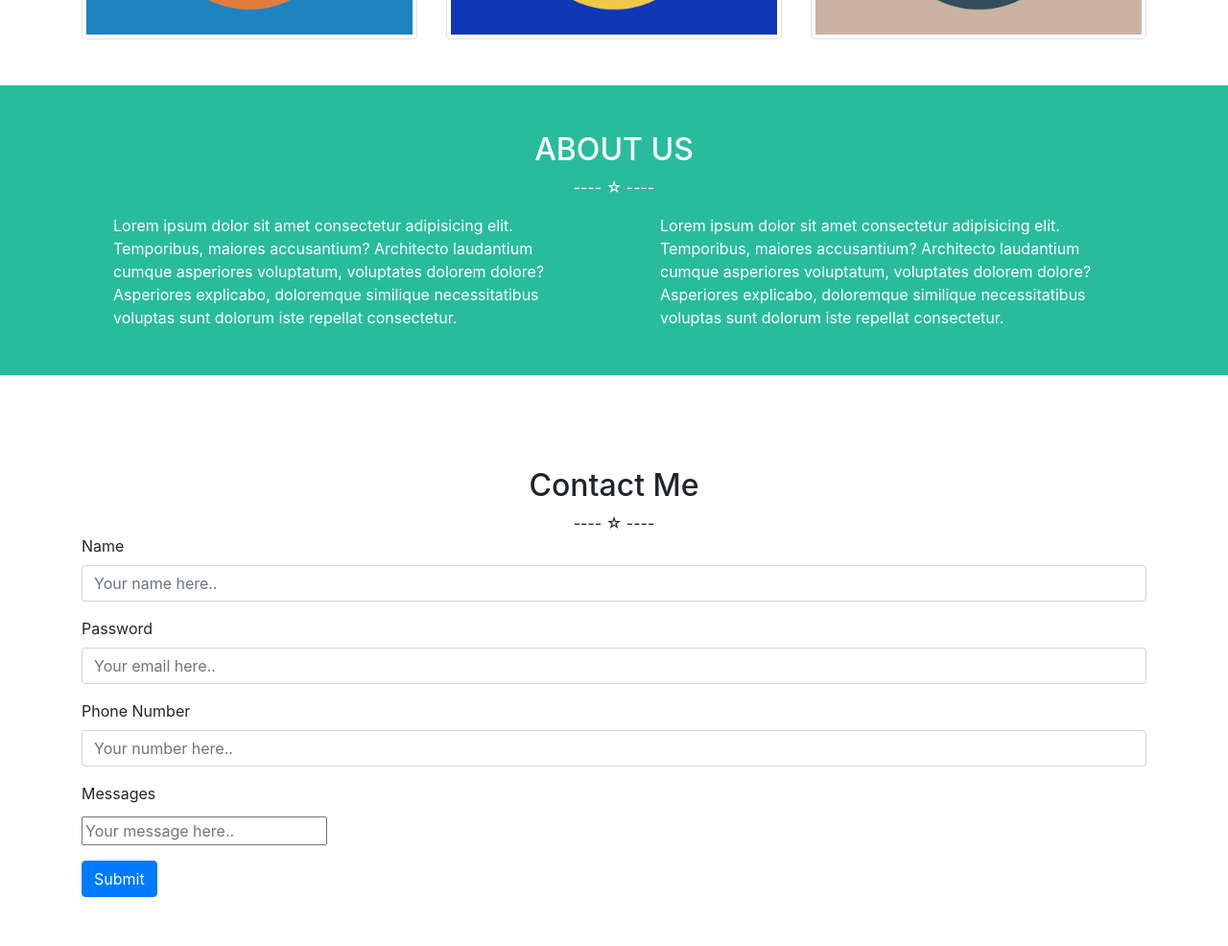
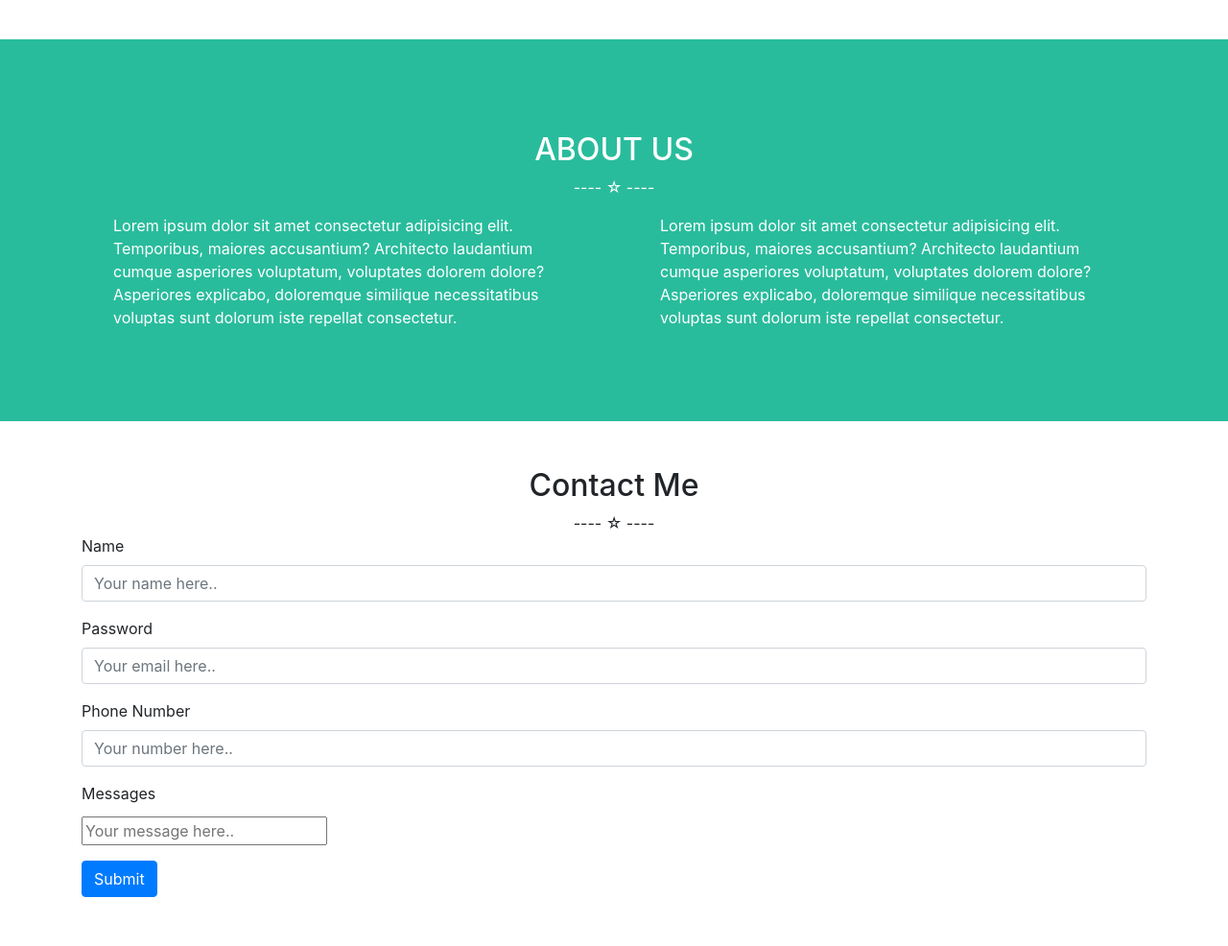
Before and after one commit to StefanoMela/html-css-bootstrap-freelancer, a plain HTML site: page index.html in a window 1280 px wide. Shown: the part 1200-2186 px from the top of the page at 96% size. Drawn offline with nearby package versions, Linux system fonts and the light colour scheme.

Commit message:
small adjs

```diff
--- a/index.html
+++ b/index.html
@@ -14,6 +14,7 @@
 </head>
 
 <body>
+    <!-- HEADER -->
     <header id="header">
         <div class="container">
             <div id="menu__small" class="d-flex justify-content-between d-md-none py-3">
@@ -30,8 +31,10 @@
             </div>
         </div>
     </header>
-    <main id="main" class="my-5">
-        <section id="hero" class="my-5 py-5">
+    <!-- MAIN -->
+    <main id="main">
+        <!-- HERO -->
+        <section id="hero" class="py-5">
             <!-- <img src="./img/avatar.svg" alt="" class=".img-fluid rounded mx-auto d-block"> -->
             <div class="container text-center">
                 <div class="box"></div>
@@ -40,7 +43,8 @@
                 <h3>GRAPHIC ARTIST - WEB DESIGNER - ILLUSTRATOR</h3>
             </div>
         </section>
-        <section id="portfolio" class="my-5">
+        <!-- PORTFOLIO -->
+        <section id="portfolio" class="py-5">
             <div class="container text-center">
                 <h2>PORTFOLIO</h2>
                 <div class="row d-md-flex">
@@ -65,8 +69,9 @@
                 </div>
             </div>
         </section>
-        <section id="about" class="my-5 p-5">
-            <div class="container text-center">
+        <!-- ABOUT -->
+        <section id="about" class="py-5">
+            <div class="container py-5 text-center">
                 <h2>ABOUT US</h2>
                 <span class="text-capitalize">---- &star; ----</span>
                 <div class="row d-md-flex text-left">
@@ -85,7 +90,8 @@
                 </div>
             </div>
         </section>
-        <section id="contact" class="my-5 p-5">
+        <!-- CONTACT -->
+        <section id="contact" class="p-5">
             <div class="container text-center">
                 <h2 class="text-capitalize">contact me</h2>
                 <span class="text-capitalize">---- &star; ----</span>
@@ -114,6 +120,7 @@
             </div>
         </section>
     </main>
+        <!-- FOOTER -->
     <footer id="footer" class="mt-5">
         <div class="footer__top p-5">
             <div class="row d-flex flex-sm-wrap justify-content-between align-items-center p-5 text-center">
```
